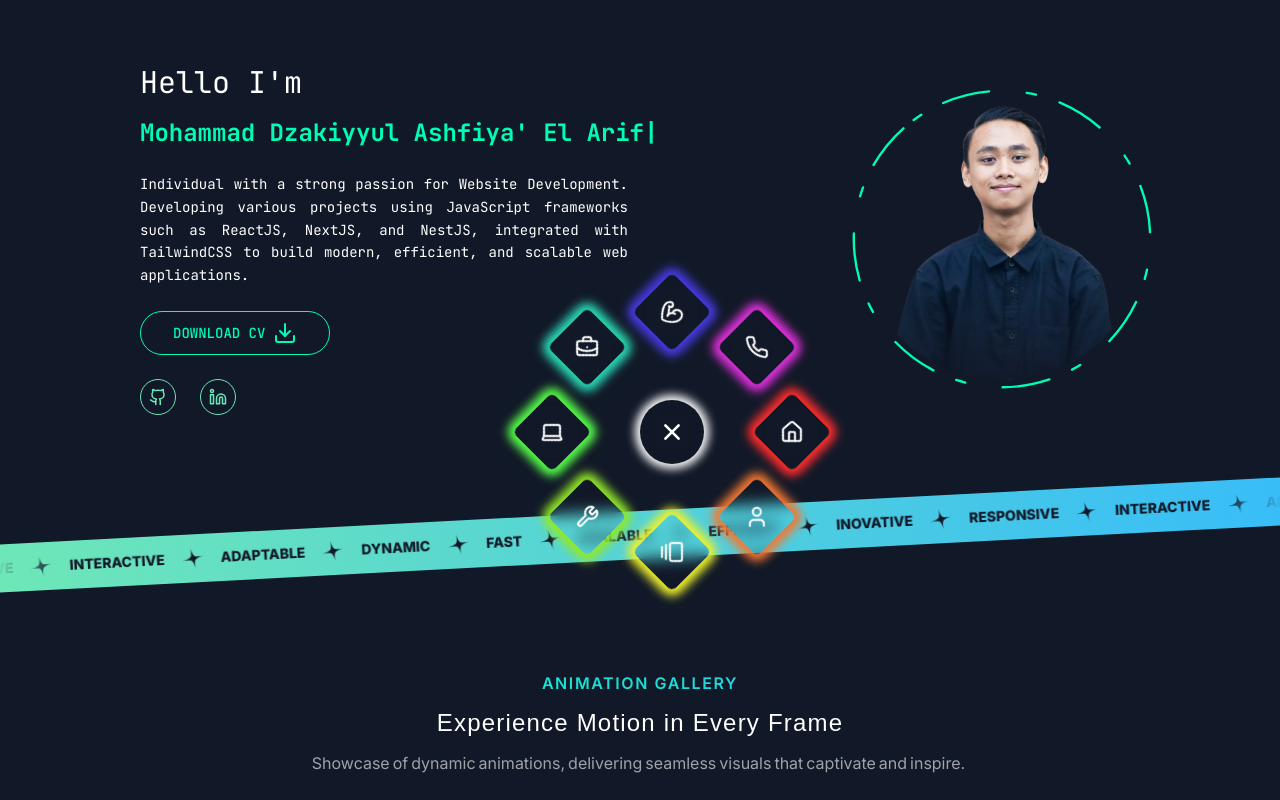
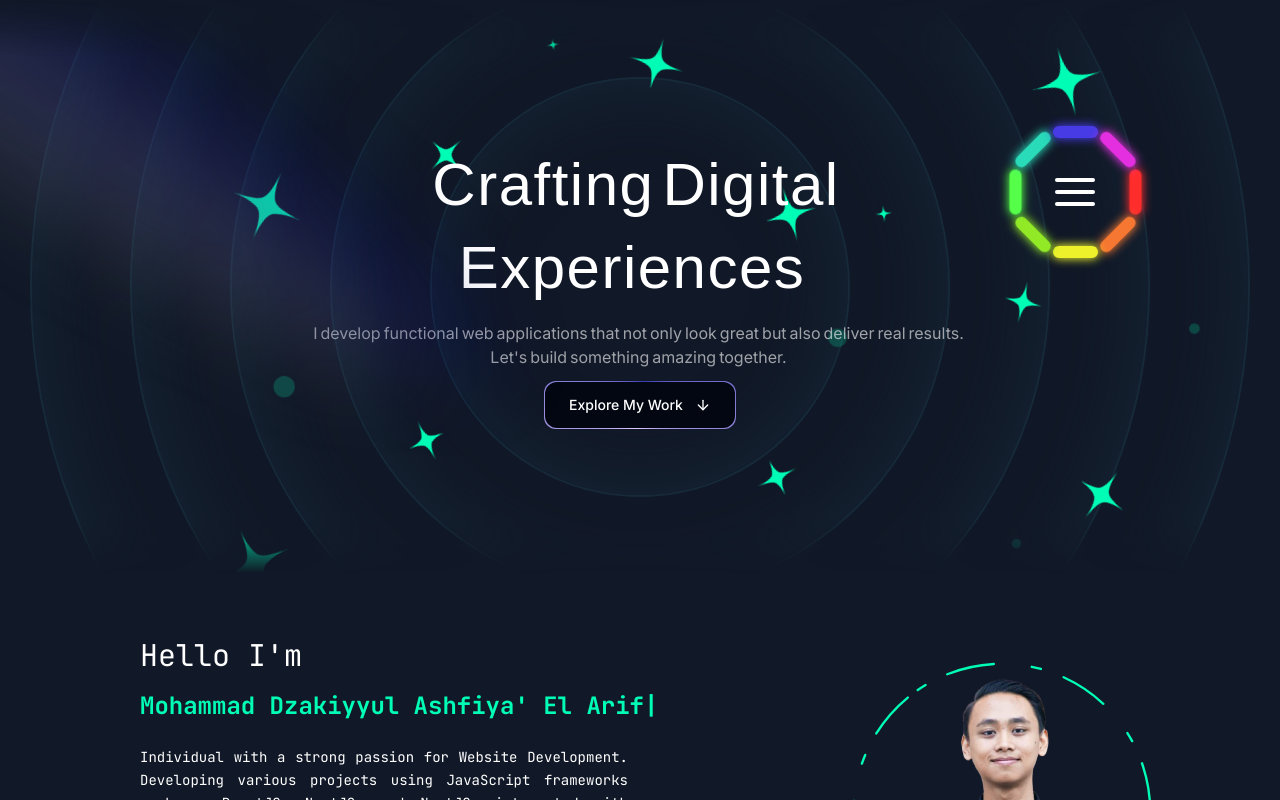
Before and after one commit to zuhalcode/modern-portfolio, a Next.js app: page / in a window 1280 px wide. Shown: the top 800 px of the page. Built offline with nearby package versions, Linux system fonts and the light colour scheme; a web font is replaced by a local one.

Commit message:
fix (modern-circular-menu) : fix position of menu

```diff
--- a/src/app/animations/[id]/layout.tsx
+++ b/src/app/animations/[id]/layout.tsx
@@ -1,5 +1,4 @@
 import { animationData } from "@/data/animation-data";
-import { Metadata } from "next";
 
 interface LayoutProps {
   children: React.ReactNode;
--- a/src/app/page.tsx
+++ b/src/app/page.tsx
@@ -10,21 +10,21 @@ import Project from "@/components/section/project";
 import TapeSection from "@/components/section/tape";
 import ToolboxSection from "@/components/section/toolbox";
 import SectionHeader from "@/components/ui/section-header";
-import CircularMenu from "@/components/ui/circular-menu";
+
 import { useLocomotiveScroll } from "@/hooks/use-locomotive-scroll";
+import ModernCircularMenu from "@/components/ui/modern-circular-menu";
 
 import "locomotive-scroll/dist/locomotive-scroll.css";
-import ModernCircularMenu from "@/components/ui/modern-circular-menu";
 
 export default function Home() {
-  // const { scrollInstance, scrollRef } = useLocomotiveScroll();
+  const { scrollInstance, scrollRef } = useLocomotiveScroll();
 
   return (
     <main>
-      <ModernCircularMenu />
+      <ModernCircularMenu scroll={scrollInstance} />
 
-      <div className="relative overflow-hidden">
-        {/* <Hero scroll={scrollInstance} /> */}
+      <div ref={scrollRef} className="relative overflow-hidden">
+        <Hero scroll={scrollInstance} />
         <PersonalSection />
         <TapeSection />
 
--- a/src/components/animations/qatar-travel/page.tsx
+++ b/src/components/animations/qatar-travel/page.tsx
@@ -1,17 +1,10 @@
 "use client";
 
 import React, { useEffect, useRef, useState } from "react";
-import { ArrowBigRight, ArrowRight, Search } from "lucide-react";
+import { ArrowRight, Search } from "lucide-react";
 
 import { Playfair_Display } from "next/font/google";
-import {
-  motion,
-  useInView,
-  useMotionValue,
-  useMotionValueEvent,
-  useScroll,
-  useTransform,
-} from "framer-motion";
+import { motion, useInView } from "framer-motion";
 
 import { gsap } from "gsap";
 import { ScrollTrigger } from "gsap/ScrollTrigger";
@@ -19,10 +12,11 @@ import LocomotiveScroll from "locomotive-scroll";
 import QatarImage from "./qatar-image";
 import DestinationImage from "./destination-image";
 
-import "locomotive-scroll/dist/locomotive-scroll.css";
+// import "locomotive-scroll/dist/locomotive-scroll.css";
 import { Button } from "@/components/ui/button";
 import { cn } from "@/lib/utils";
 import Link from "next/link";
+import { useLocomotiveScroll } from "@/hooks/use-locomotive-scroll";
 
 gsap.registerPlugin(ScrollTrigger);
 
@@ -40,11 +34,11 @@ const expandableImages: string[] = [
 ];
 
 const QatarTravel = () => {
+  const { scrollRef, scrollInstance } = useLocomotiveScroll();
+
   const [scale, setScale] = useState<number>(1);
   const [nav, setNav] = useState<boolean>(true);
   const [activeIndex, setActiveIndex] = useState<number>(4);
-
-  const scrollRef = useRef<HTMLElement | null>(null);
 
   const entertainmentRef = useRef(null);
   const entertainmentIsInView = useInView(entertainmentRef, { once: false });
@@ -54,17 +48,7 @@ const QatarTravel = () => {
 
   let lastScrollY = 0;
 
-  useEffect(() => {
-    const scrollContainer = scrollRef.current;
-    if (!scrollContainer) return;
-
-    const scroll = new LocomotiveScroll({
-      el: scrollContainer,
-      smooth: true,
-      getDirection: true,
-    });
-
-    scroll.on("scroll", (obj) => {
+  scrollInstance?.on("scroll", (obj) => {
     const currentScrollY = obj.scroll.y;
 
     const newScale = 1 + currentScrollY / 500;
@@ -74,11 +58,6 @@ const QatarTravel = () => {
     else setNav(true);
     lastScrollY = currentScrollY;
   });
-
-    return () => {
-      scroll.destroy();
-    };
-  }, []);
 
   return (
     <>
--- a/src/components/section/animation-gallery.tsx
+++ b/src/components/section/animation-gallery.tsx
@@ -19,6 +19,7 @@ const AnimationGallery = () => {
         <CardContent className="grid grid-cols-2 items-center justify-between gap-5 py-5">
           {animationData.map(({ label, title, imgUrl, imgAlt }, i) => (
             <Link
+              key={i}
               href={`/animations/${label}`}
               target="_blank"
               className="group relative col-span-1 h-[200px] w-full cursor-pointer overflow-hidden"
--- a/src/components/ui/circular-menu.tsx
+++ b/src/components/ui/circular-menu.tsx
@@ -26,8 +26,6 @@ const CircularMenu = ({ scroll }: { scroll: LocomotiveScroll | null }) => {
     { name: "skill", icon: BicepsFlexed },
     { name: "contact", icon: Phone },
   ];
-
-  const ref = useRef(null);
 
   const [isOpen, setIsOpen] = useState<boolean>(false);
 
@@ -60,7 +58,6 @@ const CircularMenu = ({ scroll }: { scroll: LocomotiveScroll | null }) => {
           return clampedX;
         },
       }}
-      ref={ref}
       className="absolute left-14 top-14 z-20 flex items-center justify-center"
     >
       <ul className="relative z-20 flex h-16 w-16 items-center justify-center">
--- a/src/components/ui/modern-circular-menu.tsx
+++ b/src/components/ui/modern-circular-menu.tsx
@@ -1,4 +1,4 @@
-import { color, motion } from "framer-motion";
+import { color, motion, Variants } from "framer-motion";
 import LocomotiveScroll from "locomotive-scroll";
 import {
   AlignJustify,
@@ -15,12 +15,10 @@ import {
 
 import React, { useRef, useState } from "react";
 
-import { cn } from "@/lib/utils";
-
 const ModernCircularMenu = ({
   scroll,
 }: {
-  scroll?: LocomotiveScroll | null;
+  scroll: LocomotiveScroll | null;
 }) => {
   const menu = [
     { name: "hero", icon: Home, color: "#ff2c2c" },
@@ -33,12 +31,99 @@ const ModernCircularMenu = ({
     { name: "contact", icon: Phone, color: "#e32fdf" },
   ];
 
-  const ref = useRef(null);
+  const [isReadyToShow, setIsReadyToShow] = useState<boolean>(false);
+  const [isShow, setIsShow] = useState<boolean>(false);
 
-  const [isOpen, setIsOpen] = useState<boolean>(true);
+  const delay = (ms: number) => new Promise((res) => setTimeout(res, ms));
+  const handleOnClick = (href: string) => scroll?.scrollTo(`#${href}`);
 
-  // const handleOnClick = (href: string) => scroll?.scrollTo(`#${href}`);
-  const handleToggleMenu = () => setIsOpen(!isOpen);
+  const handleToggleMenu = async () => {
+    setIsReadyToShow(!isReadyToShow);
+    await delay(500);
+    setIsShow(!isShow);
+  };
+
+  const calculatePosition = (angle: number, radius: number) => ({
+    x: radius * Math.cos((angle * Math.PI) / 180),
+    y: radius * Math.sin((angle * Math.PI) / 180),
+  });
+
+  const closeRadius: number = 60;
+  const openRadius: number = -120;
+
+  const menuVariants = (
+    index: number,
+    color: string,
+    angle: number,
+    xClose: number,
+    yClose: number,
+    xOpen: number,
+    yOpen: number,
+  ): Variants => {
+    const value: number = 100;
+    let xResult: number = xClose;
+    let yResult: number = yClose;
+
+    switch (index) {
+      case 0:
+        xResult = xClose + value;
+        yResult = yClose;
+        break;
+      case 1:
+        xResult = xClose + value;
+        yResult = yClose + value;
+        break;
+      case 2:
+        xResult = xClose;
+        yResult = yClose + value;
+        break;
+      case 3:
+        xResult = xClose - value;
+        yResult = yClose + value;
+        break;
+      case 4:
+        xResult = xClose - value - 30;
+        yResult = yClose;
+        break;
+      case 5:
+        xResult = xClose - value;
+        yResult = yClose - value;
+        break;
+      case 6:
+        xResult = xClose;
+        yResult = yClose - value;
+        break;
+      case 7:
+        xResult = xClose + value;
+        yResult = yClose - value;
+        break;
+    }
+
+    return {
+      state: {
+        x: xClose,
+        y: yClose,
+        width: 45,
+        height: 12,
+        rotate: `${angle + 90}deg`,
+        backgroundColor: `${color}`,
+      },
+      stateOpen: {
+        x: [xClose, xResult, xOpen],
+        y: [yClose, yResult, yOpen],
+        backgroundColor: ``,
+        transition: {
+          x: {
+            delay: index * 0.1,
+          },
+          y: {
+            delay: index * 0.1,
+          },
+        },
+      },
+      open: { width: 60, height: 60, rotate: "45deg" },
+    };
+  };
 
   return (
     <motion.div
@@ -46,8 +131,8 @@ const ModernCircularMenu = ({
       dragElastic={0.3}
       dragConstraints={{ top: 10, bottom: 400 }} // Boundary Y Axis
       dragTransition={{
-        power: 0.5, // Tentukan kekuatan momentum (semakin besar semakin jauh meluncur)
-        timeConstant: 200, // Durasi momentum sebelum berhenti
+        power: 0.5,
+        timeConstant: 200,
         bounceStiffness: 100,
         bounceDamping: 10,
         modifyTarget: (target) => {
@@ -66,55 +151,73 @@ const ModernCircularMenu = ({
           return clampedX;
         },
       }}
-      ref={ref}
-      className="absolute left-1/2 top-1/2 z-50 flex items-center justify-center"
+      className="absolute left-[84%] top-48 z-20 hidden items-center justify-center xl:flex"
     >
-      <ul className="relative z-20 flex h-16 w-16 items-center justify-center">
-        <motion.li
+      <motion.span
         whileTap={{ rotate: 315 }}
         transition={{ duration: 0.5 }}
-          className="absolute z-20 flex h-16 w-16 cursor-pointer items-center justify-center rounded-full shadow-[0_0_10px_5px_#fff] backdrop-blur"
+        className="absolute z-30 flex h-24 w-24 cursor-pointer items-center justify-center rounded-full"
         onClick={handleToggleMenu}
       >
-          {isOpen ? (
-            <Plus color="white" size={32} className="rotate-45" />
+        {isReadyToShow ? (
+          <Plus color="white" size={48} className="rotate-45" />
         ) : (
-            <AlignJustify color="white" size={32} />
+          <AlignJustify color="white" size={48} />
         )}
-        </motion.li>
+      </motion.span>
 
+      <motion.ul className="relative z-20 flex items-center justify-center">
         {menu.map((item, i) => {
           const angle = (360 / menu.length) * i;
-          const x = 120 * Math.cos((angle * Math.PI) / 180);
-          const y = 120 * Math.sin((angle * Math.PI) / 180);
-          const colorClassName = `text-[${item.color}]`;
+          const { x: xClose, y: yClose } = calculatePosition(
+            angle,
+            closeRadius,
+          );
+          const { x: xOpen, y: yOpen } = calculatePosition(angle, openRadius);
+          const { color } = item;
+          const colorClassName = `text-[${color}]`;
 
           return (
             <motion.li
               key={i}
-              initial={{ opacity: 0, x: 0, y: 0 }}
-              animate={
-                isOpen
-                  ? { opacity: 1, x, y, rotate: 45 }
-                  : { opacity: 0, x: 0, y: 0, rotate: 45 }
+              variants={menuVariants(
+                i,
+                color,
+                angle,
+                xClose,
+                yClose,
+                xOpen,
+                yOpen,
+              )}
+              initial="state"
+              animate={[
+                isReadyToShow ? "stateOpen" : "",
+                isReadyToShow && isShow ? "open" : "",
+              ]}
+              transition={{ duration: 0.5 }}
+              className={`group absolute z-20 flex cursor-pointer items-center justify-center overflow-hidden rounded-md border backdrop-blur`}
+              whileHover={
+                isShow
+                  ? {
+                      backgroundColor: `${item.color}`,
+                      color: "black",
                     }
-              exit={{ opacity: 0, x: 0, y: 0 }}
-              transition={{ type: "spring", stiffness: 300, damping: 20 }}
-              className={`group absolute z-0 flex h-14 w-14 cursor-pointer items-center justify-center rounded-md border backdrop-blur`}
-              whileHover={{ backgroundColor: item.color }}
+                  : {}
+              }
               style={{
-                boxShadow: `0 0 10px 7px ${item.color}`,
+                boxShadow: `0 0 10px 1px ${item.color}`,
                 border: `${item.color}`,
+                color: `${item.color}`,
               }}
-              // onClick={() => handleOnClick(item.name)}
+              onClick={() => handleOnClick(item.name)}
             >
               <item.icon
-                className={`-rotate-45 group-hover:text-black ${colorClassName}`}
+                className={`absolute z-10 -rotate-45 ${colorClassName}`}
               />
             </motion.li>
           );
         })}
-      </ul>
+      </motion.ul>
     </motion.div>
   );
 };
```
Lines whose indentation alone changed are shown as unchanged.
